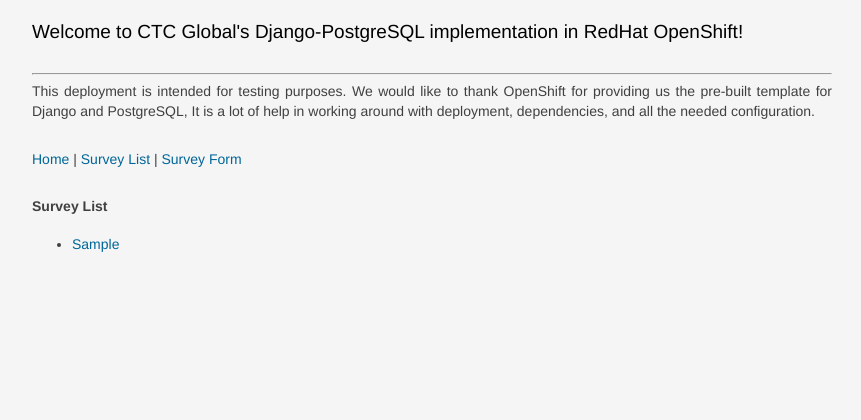
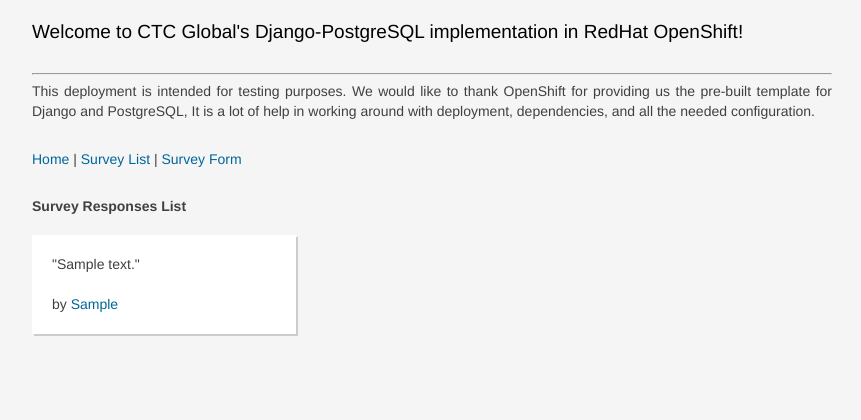
Before and after one commit to qurdafia/ctcapp, a Django app: page /surveys/ in a window 1280 px wide. Shown: the part 380-800 px from the top of the page, without its empty margins (208-1069 px from the left). Run offline with Django 3.2, Linux system fonts and the light colour scheme; tables that the repository leaves empty hold one stand-in row (values such as "Sample post").

Commit message:
Applying style to the card as responses.

```diff
--- a/ctcapp/templates/ctcapp/survey_form.html
+++ b/ctcapp/templates/ctcapp/survey_form.html
@@ -1,6 +1,7 @@
 {% extends "ctcapp/survey_welcome.html" %}
 {% block content %}
 <h4>Sample Survey Form</h4>
+<p>Kindly write your comment about RedHat OpenShift and fill up the other fields.</p>
 <form method="POST">{% csrf_token %}
     {{ form.as_p }}
     <button type="submit" class="save btn btn-default">Save</button>
--- a/ctcapp/templates/ctcapp/survey_list.html
+++ b/ctcapp/templates/ctcapp/survey_list.html
@@ -1,9 +1,12 @@
 {% extends "ctcapp/survey_welcome.html" %}
 {% block content %}
-<h4>Survey List</h4>
-<ul>
-    {% for survey in survey_list %}
-        <li><a href="{% url 'survey' pk=survey.pk %}">{{ survey }}</a></li>
-    {% endfor %}
-</ul>
+<h4>Survey Responses List</h4>
+
+{% for survey in survey_list %}
+    <div class="ctc-cards">
+        "{{ survey.comment }}"<br /><br />
+        by <a href="{% url 'survey' pk=survey.pk %}">{{ survey.first_name }}</a>
+    </div>
+{% endfor %}
+
 {% endblock %}
--- a/ctcapp/templates/ctcapp/survey_welcome.html
+++ b/ctcapp/templates/ctcapp/survey_welcome.html
@@ -229,6 +229,17 @@ button.save.btn.btn-default {
 
 /* END FORM STYLING */
 
+/* CARD STYLING FROM HERE */
+.ctc-cards {
+    display: inline-block;
+    width: 33%;
+    background-color: #ffffff;
+    padding: 20px;
+    margin-bottom: 10px;
+    vertical-align: top;
+    box-shadow: 2px 2px #ccc;
+}
+/* END CARD STYLING */
 </style>
 
 </head>
```
